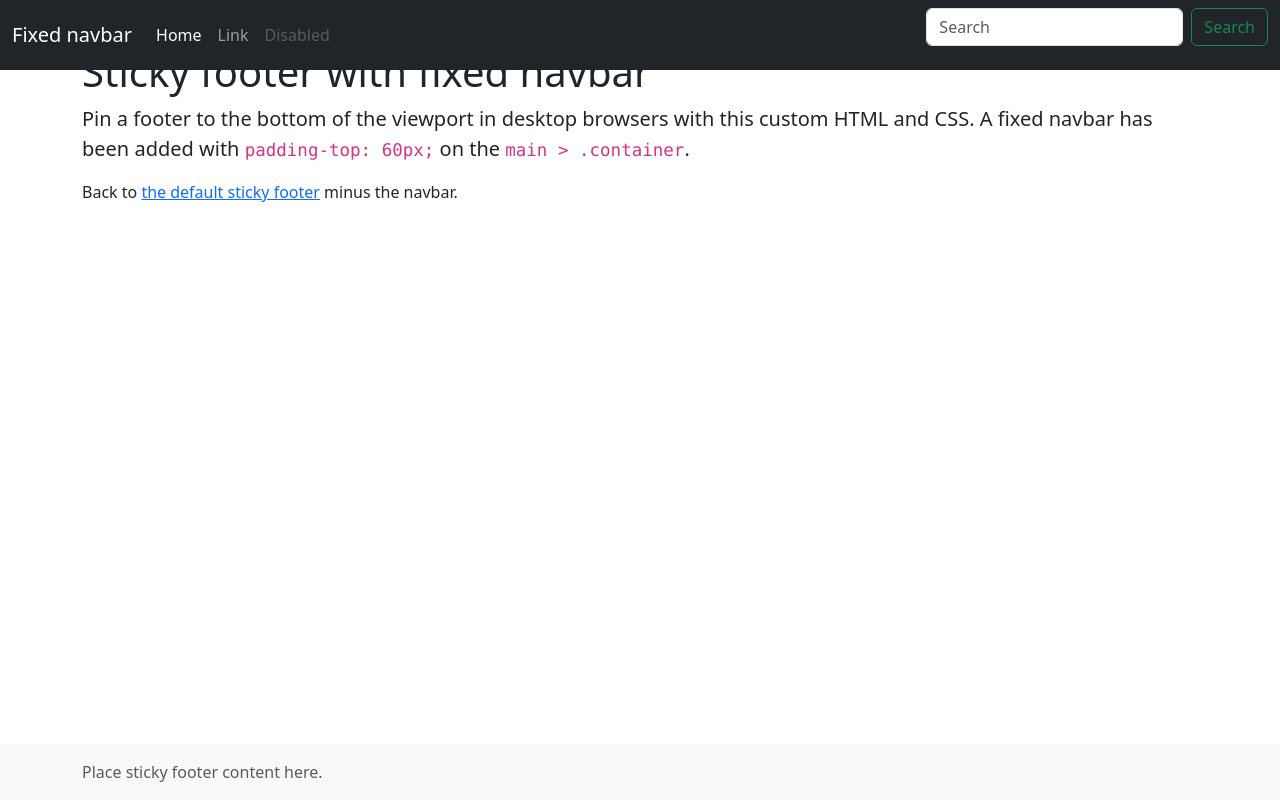
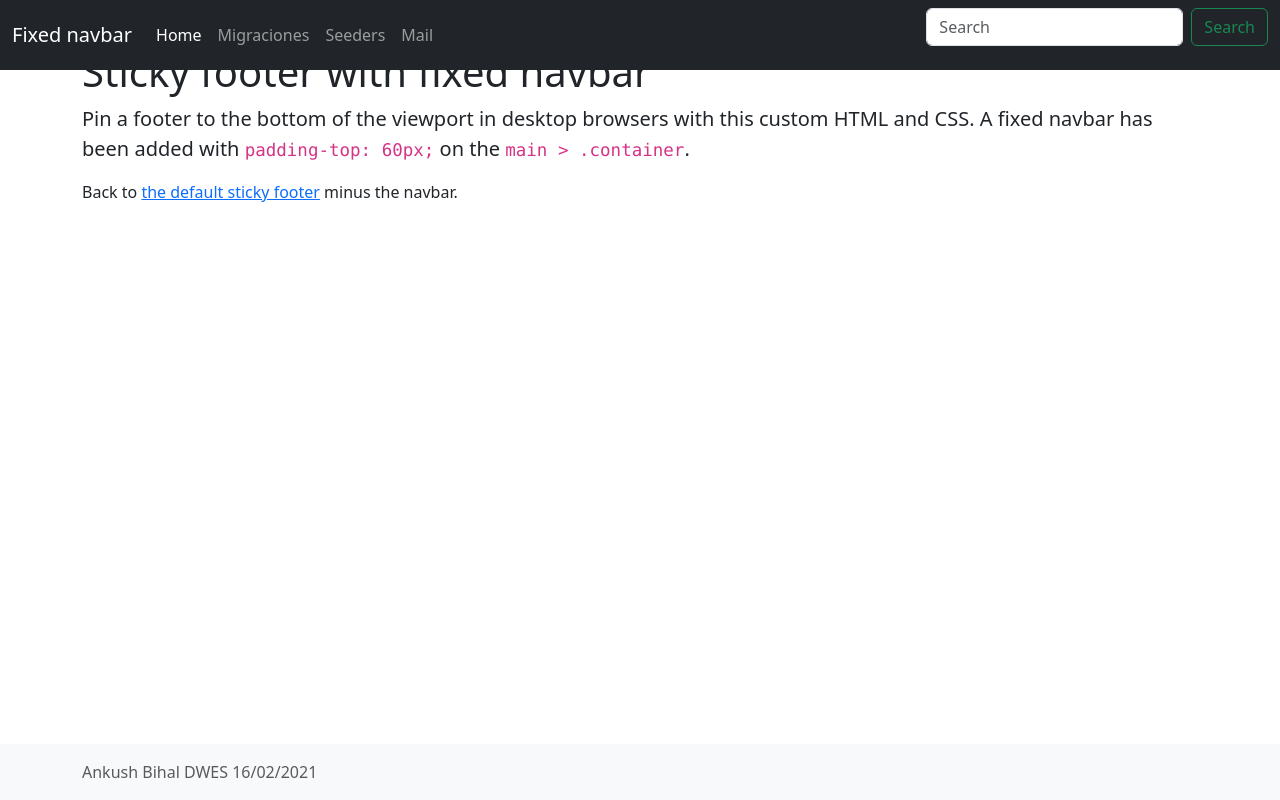
Before and after one commit to Ankush888/ExamenLaravelDefinitivo, a Laravel app: page / in a window 1280 px wide. Run offline with Laravel 8, Linux system fonts and the light colour scheme; some libraries are stand-ins or nearby versions.

Commit message:
Commit 3
este commit 3 afecta a los mismos archivos que el commit 2

```diff
--- a/resources/views/layouts/3Contenido.blade.php
+++ b/resources/views/layouts/3Contenido.blade.php
@@ -15,10 +15,13 @@
             <a class="nav-link active" aria-current="page" href="#">Home</a>
           </li>
           <li class="nav-item">
-            <a class="nav-link" href="#">Link</a>
+            <a class="nav-link" href="#"> Migraciones</a>
           </li>
           <li class="nav-item">
-            <a class="nav-link disabled" href="#" tabindex="-1" aria-disabled="true">Disabled</a>
+            <a class="nav-link" href="#"> Seeders</a>
+          </li>
+          <li class="nav-item">
+            <a class="nav-link" href="#"> Mail</a>
           </li>
         </ul>
         <form class="d-flex">
--- a/resources/views/layouts/4Footer.blade.php
+++ b/resources/views/layouts/4Footer.blade.php
@@ -1,6 +1,6 @@
 <footer class="footer mt-auto py-3 bg-light">
   <div class="container">
-    <span class="text-muted">Place sticky footer content here.</span>
+    <span class="text-muted">Ankush Bihal DWES 16/02/2021</span>
   </div>
 </footer>
 
```
